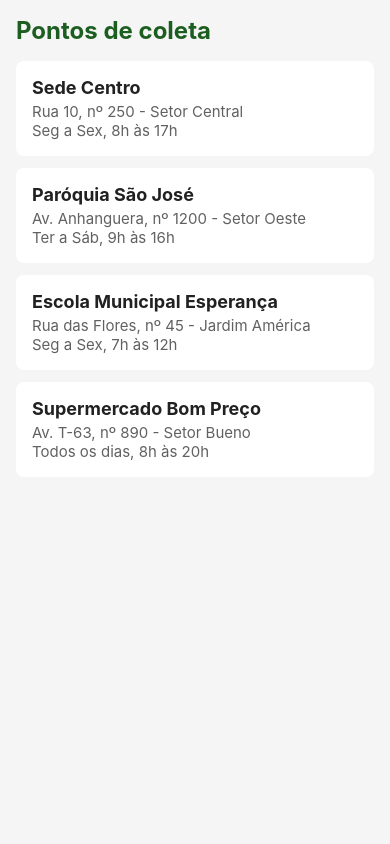
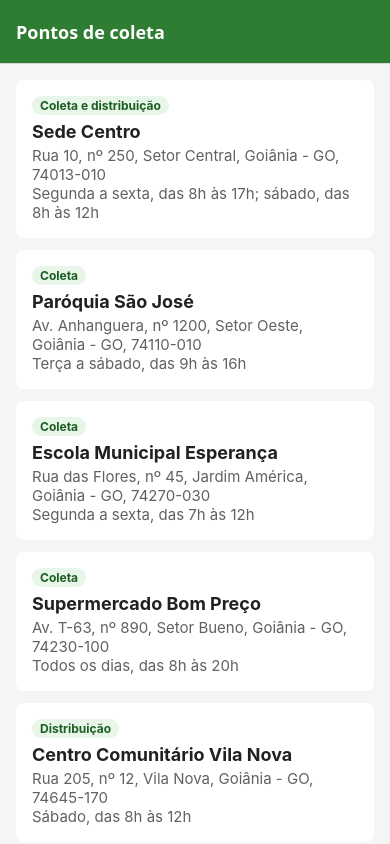
Before and after one commit to kauasousaa/N1CSII, a React Native app: screen /Pontos in a window 390 px wide. Built offline with nearby package versions, Linux system fonts and the light colour scheme.

Commit message:
navegação lista -> detalhe com FlatList e pontos ampliados refs #04

```diff
--- a/App.js
+++ b/App.js
@@ -1,12 +1,12 @@
 import { StatusBar } from 'expo-status-bar';
 import { SafeAreaProvider } from 'react-native-safe-area-context';
-import PontosScreen from './src/screens/PontosScreen';
+import AppNavigator from './src/navigation/AppNavigator';
 
 export default function App() {
   return (
     <SafeAreaProvider>
-      <StatusBar style="dark" />
-      <PontosScreen />
+      <StatusBar style="light" />
+      <AppNavigator />
     </SafeAreaProvider>
   );
 }
--- /dev/null
+++ b/src/components/EtiquetaTipo.js
@@ -0,0 +1,20 @@
+import { StyleSheet, Text } from 'react-native';
+import { cores } from '../theme/cores';
+
+export default function EtiquetaTipo({ tipo }) {
+  return <Text style={styles.etiqueta}>{tipo}</Text>;
+}
+
+const styles = StyleSheet.create({
+  etiqueta: {
+    alignSelf: 'flex-start',
+    fontSize: 12,
+    fontWeight: 'bold',
+    color: cores.primariaEscura,
+    backgroundColor: cores.primariaClara,
+    paddingHorizontal: 8,
+    paddingVertical: 2,
+    borderRadius: 10,
+    marginBottom: 6,
+  },
+});
--- /dev/null
+++ b/src/components/PontoItem.js
@@ -0,0 +1,43 @@
+import { memo } from 'react';
+import { StyleSheet, Text, TouchableOpacity } from 'react-native';
+import { cores } from '../theme/cores';
+import EtiquetaTipo from './EtiquetaTipo';
+
+function PontoItem({ ponto, onPress }) {
+  return (
+    <TouchableOpacity
+      style={styles.card}
+      onPress={() => onPress(ponto)}
+      accessibilityRole="button"
+      accessibilityHint="Abre os detalhes do ponto"
+    >
+      <EtiquetaTipo tipo={ponto.tipo} />
+      <Text style={styles.nome}>{ponto.nome}</Text>
+      <Text style={styles.info}>{ponto.endereco}</Text>
+      <Text style={styles.info}>{ponto.diasHorarios}</Text>
+    </TouchableOpacity>
+  );
+}
+
+export default memo(PontoItem);
+
+const styles = StyleSheet.create({
+  card: {
+    minHeight: 44,
+    backgroundColor: cores.branco,
+    borderRadius: 8,
+    padding: 16,
+    marginBottom: 12,
+    elevation: 2,
+  },
+  nome: {
+    fontSize: 18,
+    fontWeight: 'bold',
+    color: cores.texto,
+    marginBottom: 4,
+  },
+  info: {
+    fontSize: 15,
+    color: cores.textoSecundario,
+  },
+});
--- /dev/null
+++ b/src/components/Tela.js
@@ -0,0 +1,19 @@
+import { StyleSheet } from 'react-native';
+import { SafeAreaView } from 'react-native-safe-area-context';
+import { cores } from '../theme/cores';
+
+export default function Tela({ children }) {
+  // o topo já é tratado pelo cabeçalho da navegação
+  return (
+    <SafeAreaView style={styles.tela} edges={['bottom', 'left', 'right']}>
+      {children}
+    </SafeAreaView>
+  );
+}
+
+const styles = StyleSheet.create({
+  tela: {
+    flex: 1,
+    backgroundColor: cores.fundo,
+  },
+});
--- a/src/data/pontosColeta.js
+++ b/src/data/pontosColeta.js
@@ -2,25 +2,68 @@ export const pontosColeta = [
   {
     id: '1',
     nome: 'Sede Centro',
-    endereco: 'Rua 10, nº 250 - Setor Central',
-    horario: 'Seg a Sex, 8h às 17h',
+    tipo: 'Coleta e distribuição',
+    endereco: 'Rua 10, nº 250, Setor Central, Goiânia - GO, 74013-010',
+    diasHorarios: 'Segunda a sexta, das 8h às 17h; sábado, das 8h às 12h',
+    recebe: ['Roupas', 'Alimentos não perecíveis', 'Produtos de higiene'],
+    distribui: ['Cestas básicas', 'Kits de higiene'],
   },
   {
     id: '2',
     nome: 'Paróquia São José',
-    endereco: 'Av. Anhanguera, nº 1200 - Setor Oeste',
-    horario: 'Ter a Sáb, 9h às 16h',
+    tipo: 'Coleta',
+    endereco: 'Av. Anhanguera, nº 1200, Setor Oeste, Goiânia - GO, 74110-010',
+    diasHorarios: 'Terça a sábado, das 9h às 16h',
+    recebe: ['Roupas', 'Calçados', 'Cobertores'],
+    distribui: [],
   },
   {
     id: '3',
     nome: 'Escola Municipal Esperança',
-    endereco: 'Rua das Flores, nº 45 - Jardim América',
-    horario: 'Seg a Sex, 7h às 12h',
+    tipo: 'Coleta',
+    endereco: 'Rua das Flores, nº 45, Jardim América, Goiânia - GO, 74270-030',
+    diasHorarios: 'Segunda a sexta, das 7h às 12h',
+    recebe: ['Material escolar', 'Livros', 'Brinquedos'],
+    distribui: [],
   },
   {
     id: '4',
     nome: 'Supermercado Bom Preço',
-    endereco: 'Av. T-63, nº 890 - Setor Bueno',
-    horario: 'Todos os dias, 8h às 20h',
+    tipo: 'Coleta',
+    endereco: 'Av. T-63, nº 890, Setor Bueno, Goiânia - GO, 74230-100',
+    diasHorarios: 'Todos os dias, das 8h às 20h',
+    recebe: ['Alimentos não perecíveis', 'Produtos de limpeza'],
+    distribui: [],
+  },
+  {
+    id: '5',
+    nome: 'Centro Comunitário Vila Nova',
+    tipo: 'Distribuição',
+    endereco: 'Rua 205, nº 12, Vila Nova, Goiânia - GO, 74645-170',
+    diasHorarios: 'Sábado, das 8h às 12h',
+    recebe: [],
+    distribui: ['Cestas básicas', 'Roupas', 'Calçados'],
+  },
+  {
+    id: '6',
+    nome: 'Associação de Moradores do Jardim Novo Mundo',
+    tipo: 'Coleta e distribuição',
+    endereco: 'Av. Nova York, nº 530, Jardim Novo Mundo, Goiânia - GO, 74703-010',
+    diasHorarios: 'Quarta e sexta, das 14h às 18h',
+    recebe: ['Alimentos não perecíveis', 'Cobertores', 'Roupas'],
+    distribui: ['Cestas básicas', 'Cobertores'],
+  },
+  {
+    id: '7',
+    nome: 'Posto de Saúde Vila Redenção',
+    tipo: 'Distribuição',
+    endereco: 'Rua 1047, nº 80, Vila Redenção, Goiânia - GO, 74845-040',
+    diasHorarios: 'Segunda a quinta, das 7h às 11h',
+    recebe: [],
+    distribui: ['Kits de higiene', 'Fraldas', 'Leite em pó'],
   },
 ];
+
+export function pontosQueRecebemDoacao() {
+  return pontosColeta.filter((ponto) => ponto.recebe.length > 0);
+}
--- /dev/null
+++ b/src/navigation/AppNavigator.js
@@ -0,0 +1,28 @@
+import { NavigationContainer } from '@react-navigation/native';
+import { createNativeStackNavigator } from '@react-navigation/native-stack';
+import DetalhePontoScreen from '../screens/DetalhePontoScreen';
+import PontosScreen from '../screens/PontosScreen';
+import { cores } from '../theme/cores';
+
+const Stack = createNativeStackNavigator();
+
+const opcoesCabecalho = {
+  headerStyle: { backgroundColor: cores.primaria },
+  headerTintColor: cores.branco,
+  headerTitleStyle: { fontWeight: 'bold' },
+};
+
+export default function AppNavigator() {
+  return (
+    <NavigationContainer>
+      <Stack.Navigator screenOptions={opcoesCabecalho}>
+        <Stack.Screen name="Pontos" component={PontosScreen} options={{ title: 'Pontos de coleta' }} />
+        <Stack.Screen
+          name="DetalhePonto"
+          component={DetalhePontoScreen}
+          options={{ title: 'Detalhe do ponto' }}
+        />
+      </Stack.Navigator>
+    </NavigationContainer>
+  );
+}
--- /dev/null
+++ b/src/screens/DetalhePontoScreen.js
@@ -0,0 +1,88 @@
+import { ScrollView, StyleSheet, Text, View } from 'react-native';
+import EtiquetaTipo from '../components/EtiquetaTipo';
+import Tela from '../components/Tela';
+import { cores } from '../theme/cores';
+
+function Secao({ titulo, children }) {
+  return (
+    <View style={styles.secao}>
+      <Text style={styles.tituloSecao}>{titulo}</Text>
+      {children}
+    </View>
+  );
+}
+
+function ListaItens({ itens }) {
+  return itens.map((item) => (
+    <Text key={item} style={styles.texto}>
+      • {item}
+    </Text>
+  ));
+}
+
+export default function DetalhePontoScreen({ route }) {
+  const { ponto } = route.params;
+  const recebeDoacoes = ponto.recebe.length > 0;
+
+  return (
+    <Tela>
+      <ScrollView contentContainerStyle={styles.conteudo}>
+        <View style={styles.card}>
+          <EtiquetaTipo tipo={ponto.tipo} />
+          <Text style={styles.nome}>{ponto.nome}</Text>
+
+          <Secao titulo="Endereço">
+            <Text style={styles.texto}>{ponto.endereco}</Text>
+          </Secao>
+
+          <Secao titulo="Dias e horários">
+            <Text style={styles.texto}>{ponto.diasHorarios}</Text>
+          </Secao>
+
+          {recebeDoacoes ? (
+            <Secao titulo="Recebe">
+              <ListaItens itens={ponto.recebe} />
+            </Secao>
+          ) : null}
+
+          {ponto.distribui.length > 0 ? (
+            <Secao titulo="Distribui">
+              <ListaItens itens={ponto.distribui} />
+            </Secao>
+          ) : null}
+        </View>
+
+      </ScrollView>
+    </Tela>
+  );
+}
+
+const styles = StyleSheet.create({
+  conteudo: {
+    padding: 16,
+  },
+  card: {
+    backgroundColor: cores.branco,
+    borderRadius: 8,
+    padding: 16,
+    marginBottom: 20,
+    elevation: 2,
+  },
+  nome: {
+    fontSize: 22,
+    fontWeight: 'bold',
+    color: cores.texto,
+  },
+  secao: {
+    marginTop: 16,
+  },
+  tituloSecao: {
+    fontSize: 14,
+    color: cores.textoSecundario,
+    marginBottom: 2,
+  },
+  texto: {
+    fontSize: 16,
+    color: cores.texto,
+  },
+});
--- a/src/screens/PontosScreen.js
+++ b/src/screens/PontosScreen.js
@@ -1,54 +1,34 @@
-import { ScrollView, StyleSheet, Text, View } from 'react-native';
-import { SafeAreaView } from 'react-native-safe-area-context';
+import { useCallback } from 'react';
+import { FlatList, StyleSheet } from 'react-native';
+import PontoItem from '../components/PontoItem';
+import Tela from '../components/Tela';
 import { pontosColeta } from '../data/pontosColeta';
-import { cores } from '../theme/cores';
 
-export default function PontosScreen() {
+export default function PontosScreen({ navigation }) {
+  const abrirDetalhe = useCallback(
+    (ponto) => navigation.navigate('DetalhePonto', { ponto }),
+    [navigation]
+  );
+
+  const renderizarPonto = useCallback(
+    ({ item }) => <PontoItem ponto={item} onPress={abrirDetalhe} />,
+    [abrirDetalhe]
+  );
+
   return (
-    <SafeAreaView style={styles.tela}>
-      <ScrollView contentContainerStyle={styles.conteudo}>
-        <Text style={styles.titulo}>Pontos de coleta</Text>
-        {pontosColeta.map((ponto) => (
-          <View key={ponto.id} style={styles.card}>
-            <Text style={styles.nome}>{ponto.nome}</Text>
-            <Text style={styles.info}>{ponto.endereco}</Text>
-            <Text style={styles.info}>{ponto.horario}</Text>
-          </View>
-        ))}
-      </ScrollView>
-    </SafeAreaView>
+    <Tela>
+      <FlatList
+        contentContainerStyle={styles.conteudo}
+        data={pontosColeta}
+        keyExtractor={(ponto) => ponto.id}
+        renderItem={renderizarPonto}
+      />
+    </Tela>
   );
 }
 
 const styles = StyleSheet.create({
-  tela: {
-    flex: 1,
-    backgroundColor: cores.fundo,
-  },
   conteudo: {
     padding: 16,
   },
-  titulo: {
-    fontSize: 24,
-    fontWeight: 'bold',
-    color: cores.primariaEscura,
-    marginBottom: 16,
-  },
-  card: {
-    backgroundColor: cores.branco,
-    borderRadius: 8,
-    padding: 16,
-    marginBottom: 12,
-    elevation: 2,
-  },
-  nome: {
-    fontSize: 18,
-    fontWeight: 'bold',
-    color: cores.texto,
-    marginBottom: 4,
-  },
-  info: {
-    fontSize: 15,
-    color: cores.textoSecundario,
-  },
 });
```
